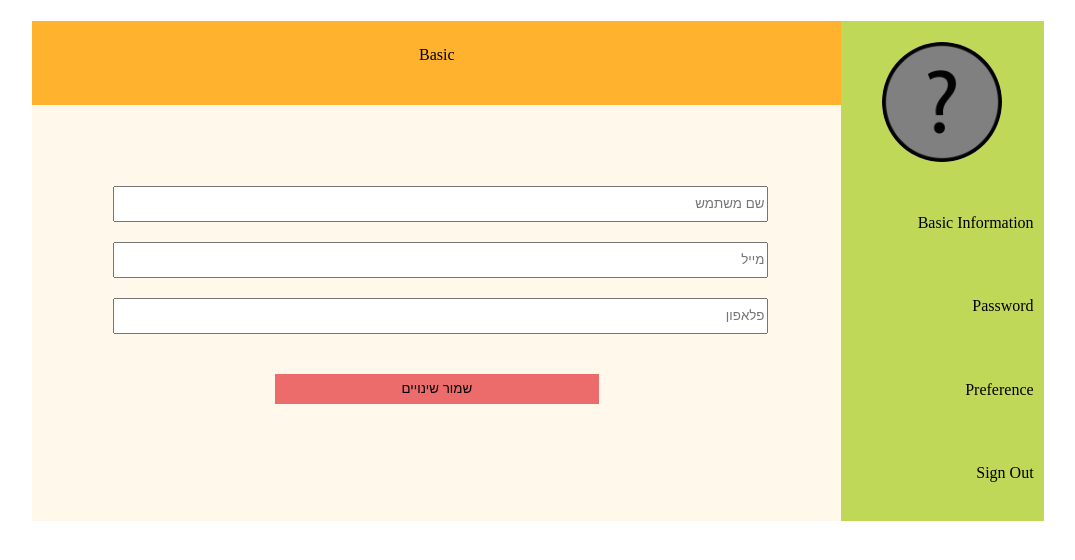
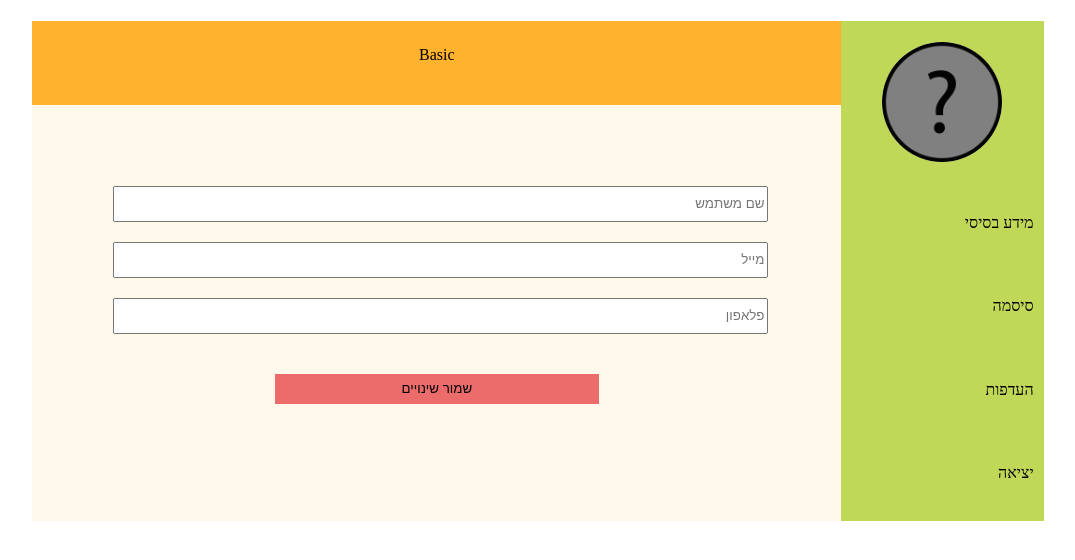
Before and after one commit to sangarite/onetimejob-front, a React (Create React App) app: page / in a window 1280 px wide. Shown: the top 560 px of the page, without its empty margins (102-1177 px from the left). Built offline with nearby package versions, Linux system fonts and the light colour scheme.

Commit message:
checking basic information validation

```diff
--- a/src/components/UserSettings/SubComponents/Basic/Basic.js
+++ b/src/components/UserSettings/SubComponents/Basic/Basic.js
@@ -25,6 +25,13 @@ class Basic extends React.Component {
 	}
 
 	onButtonSubmit = () => {
+		let re = /^(([^<>()\[\]\\.,;:\s@"]+(\.[^<>()\[\]\\.,;:\s@"]+)*)|(".+"))@((\[[0-9]{1,3}\.[0-9]{1,3}\.[0-9]{1,3}\.[0-9]{1,3}\])|(([a-zA-Z\-0-9]+\.)+[a-zA-Z]{2,}))$/;
+
+		if (!(re.test(String(this.state.email).toLowerCase())))
+			return alert("Invalid Email");
+
+		if(((this.state.phone).length !== 10 || !(/^\d+$/.test(this.state.phone))) && (this.state.phone).length)
+			return alert("Invalid Phone Number");
 		//sends the values to the server
 	}
 
--- a/src/components/UserSettings/usersettings.js
+++ b/src/components/UserSettings/usersettings.js
@@ -38,7 +38,12 @@ class UserSettings extends React.Component {
         <div className="parent">
           <div className="heading">{this.state.heading}</div>
           <div className="div2">
-            <img src={this.state.src} onClick={this.onImageClick} id='Image' alt="avatar"/>
+            <img
+              src={this.state.src}
+              onClick={this.onImageClick}
+              id='Image'
+              alt="avatar"
+            />
             <input
               type="file"
               name="imageInput"
@@ -46,10 +51,18 @@ class UserSettings extends React.Component {
               onChange={this.onImageChange}
             />
           </div>
-          <div className="div3"><p onClick={this.onButtonClick} id='Basic'>Basic Information</p></div>
-          <div className="div4"><p onClick={this.onButtonClick} id='Password'>Password</p></div>
-          <div className="div5"><p onClick={this.onButtonClick} id="Preference">Preference</p></div>
-          <div className="div6"><p onClick={this.onButtonClick} id="Out">Sign Out</p></div>
+          <div className="div3">
+            <p onClick={this.onButtonClick} id='Basic'>מידע בסיסי</p>
+          </div>
+          <div className="div4">
+            <p onClick={this.onButtonClick} id='Password'>סיסמה</p>
+          </div>
+          <div className="div5">
+            <p onClick={this.onButtonClick} id="Preference">העדפות</p>
+          </div>
+          <div className="div6">
+            <p onClick={this.onButtonClick} id="Out">יציאה</p>
+          </div>
           <div className="div7">
             { this.state.heading === 'Basic'
               ? <Basic user={this.props.user}/>
```
